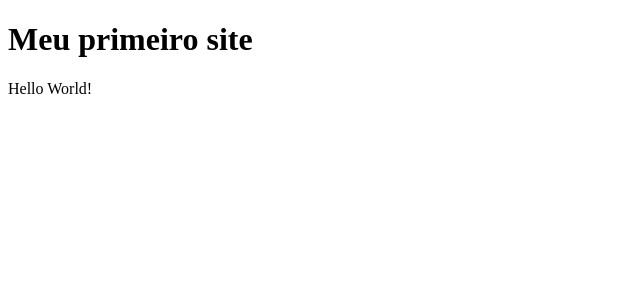
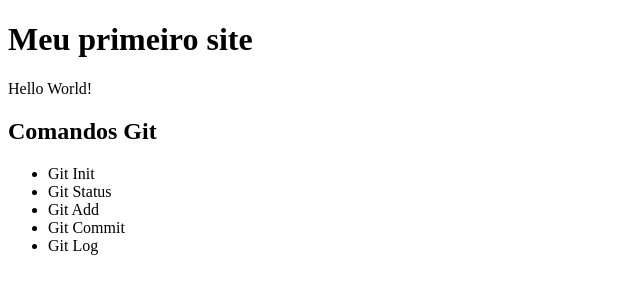
Before and after one commit to docarley/PrjMeuPrimeiroSite, a plain HTML site: page index.html in a window 1280 px wide. Shown: the whole page, without its empty margins (0-640 px from the left). Drawn offline with Linux system fonts and the light colour scheme.

Commit message:
Adicionada lista não ordenada

```diff
--- a/index.html
+++ b/index.html
@@ -6,7 +6,28 @@
     <title>Meu Primeiro Site</title>
 </head>
 <body>
+    <!-- Titulo principal da minha página -->
     <h1>Meu primeiro site</h1>
+    <!-- Parágrafo -->
     <p>Hello World!</p>
+    <!-- Subtítulo -->
+    <h2>Comandos Git</h2>
+
+    <!-- Lista não ordenada -->
+    <ul>
+        <!-- Item da lista -->
+        <li>Git Init</li>
+        <li>Git Status</li>
+        <li>Git Add</li>
+        <li>Git Commit</li>
+        <li>Git Log</li>
+    </ul>
+
+
+
+
+
+
+
 </body>
 </html>
```
